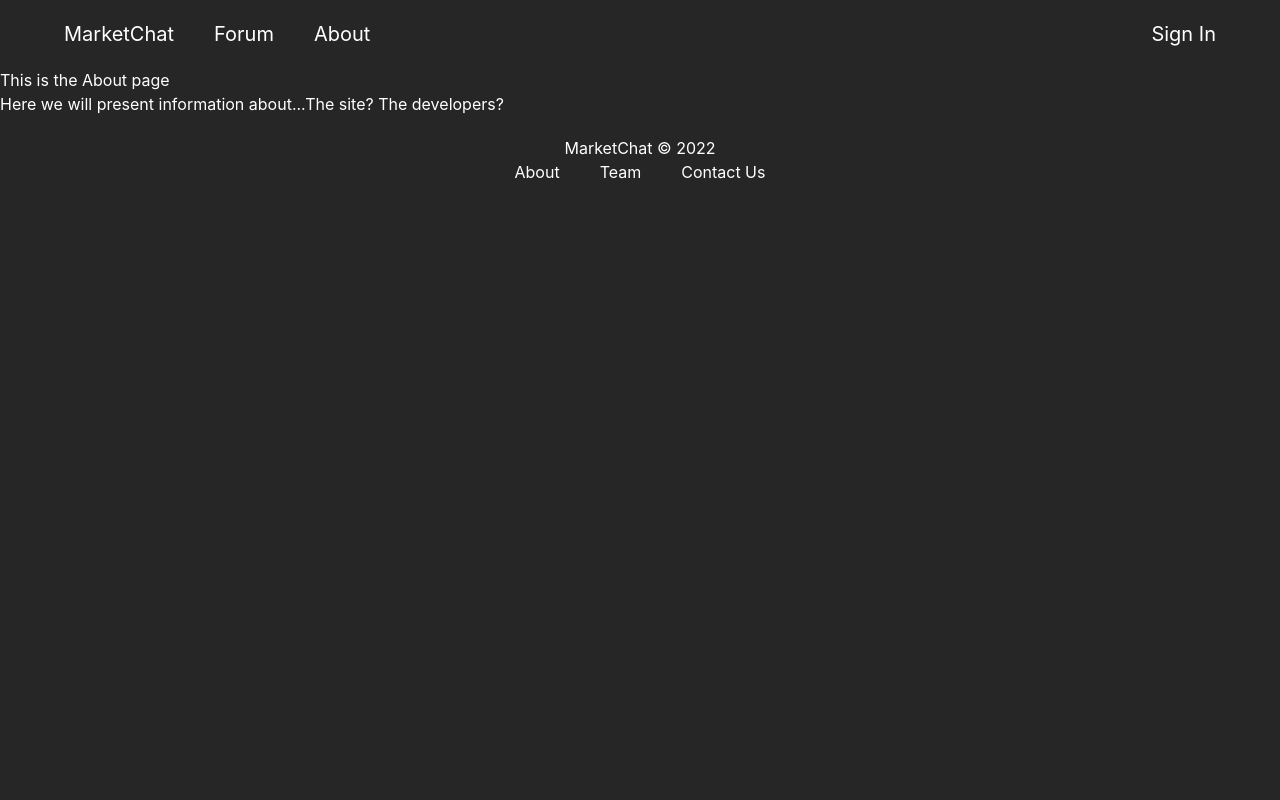
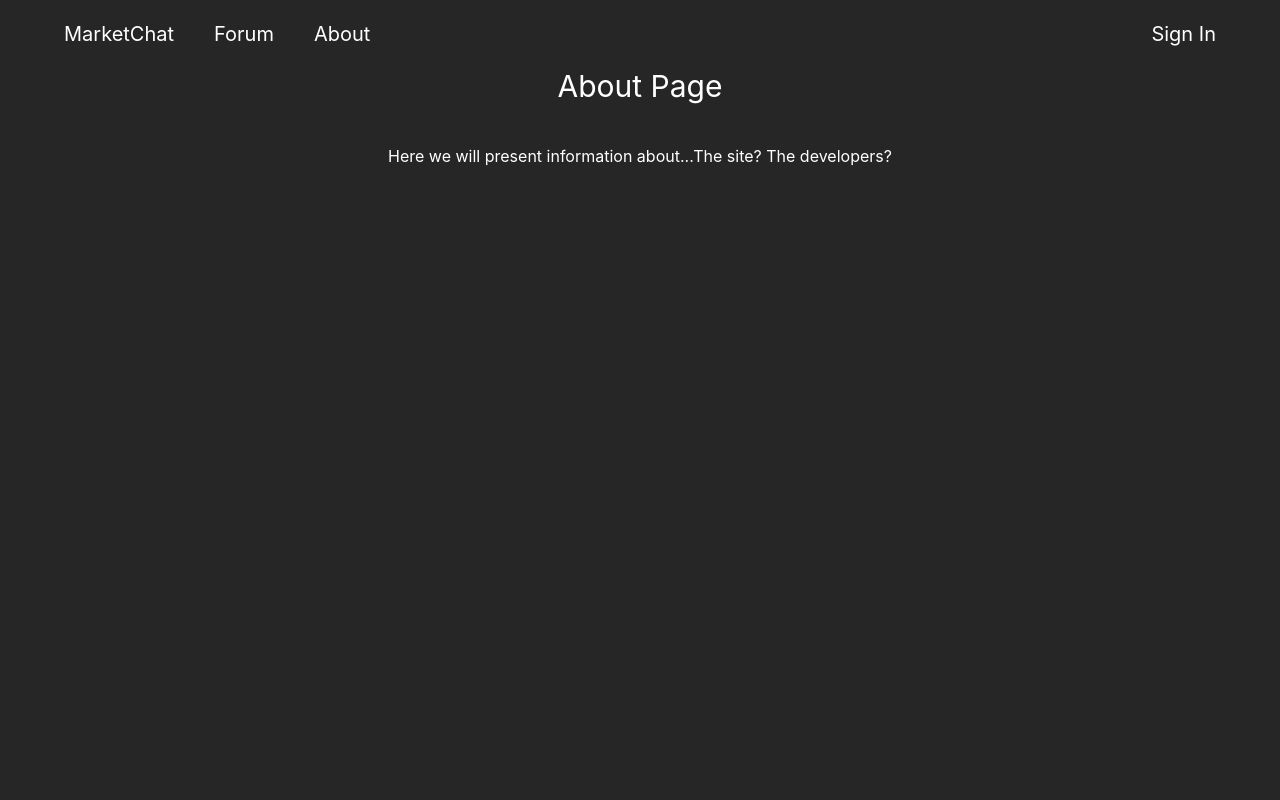
Before and after one commit to oburnett127/marketchatfe, a React (Create React App) app: page /about in a window 1280 px wide. Shown: the top 800 px of the page. Built offline with nearby package versions, Linux system fonts and the light colour scheme.

Commit message:
Minor styling to unify page with others.

```diff
--- a/src/pages/About/About.tsx
+++ b/src/pages/About/About.tsx
@@ -2,8 +2,8 @@
 
 function About() {
   return (
-    <div>
-      <h1>This is the About page</h1>
+    <div className='min-h-screen px-44 text-center'>
+      <h1 className='text-3xl mb-10'>About Page</h1>
       <p>Here we will present information about...The site? The developers?</p>
     </div>
   );
```
